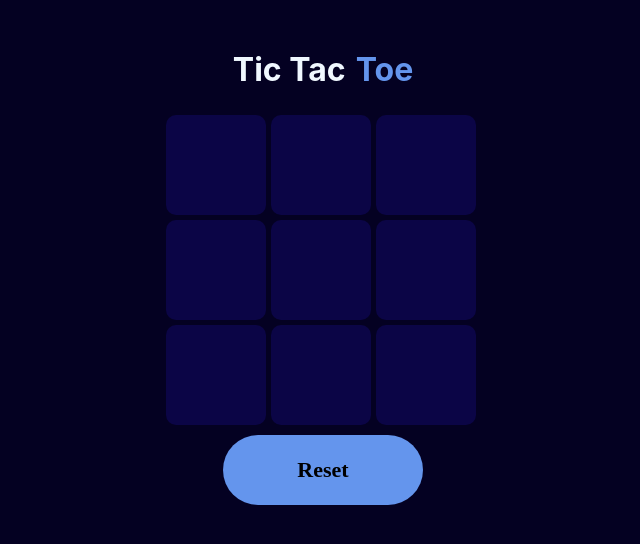
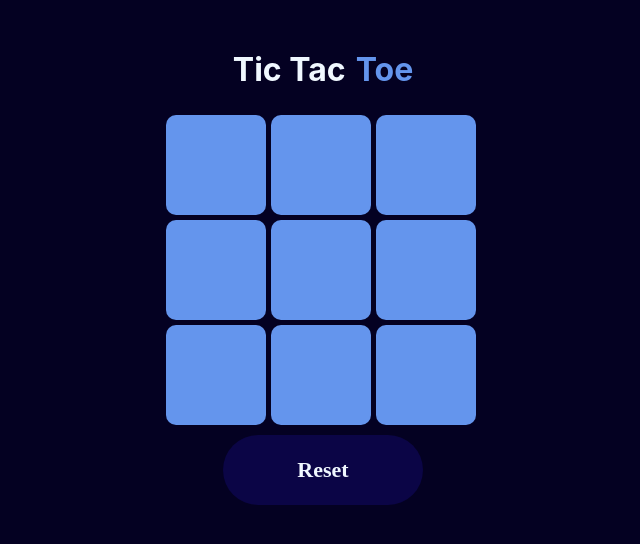
Before and after one commit to ShooterCrow/tictactoe, a React (Create React App) app: page / in a window 1280 px wide. Shown: the top 544 px of the page, without its empty margins (317-957 px from the left). Built offline with nearby package versions, Linux system fonts and the light colour scheme.

Commit message:
Added Click Event for "X" and "O" Buttons

```diff
--- a/src/Components/TicTacToe/TicTacToe.css
+++ b/src/Components/TicTacToe/TicTacToe.css
@@ -20,13 +20,14 @@
     border: none;
     outline: none;
     cursor: pointer;
-    background: cornflowerblue;
+    background: rgba(13, 7, 80, 0.795);
     border-radius: 50px;
     font-size: 22px;
     margin-top: 25px;
     margin-bottom: 50px;
     font-weight: bold;
     font-family: poppins;
+    color: aliceblue;
 }
 
 .board {
@@ -42,8 +43,14 @@
     /* display: flex; */
     width: 100px;
     height: 100px;
-    background: rgba(13, 7, 80, 0.795);
     border-radius: 10px;
     margin: 5px 5px 0px 0px;
     cursor: pointer;
+    background: cornflowerblue;
+    display: flex;
+    justify-content: center;align-items: center;
 }
+
+img {
+    width: 90px;
+}
--- a/src/Components/TicTacToe/TicTacToe.jsx
+++ b/src/Components/TicTacToe/TicTacToe.jsx
@@ -1,27 +1,48 @@
-import React from 'react'
+import React, { useState } from 'react'
 import './TicTacToe.css'
 import circle from '../Assets/O-icon.png'
 import cross from'../Assets/X-icon.png'
 
+
 const TicTacToe = () => {
+
+  let [count, setCount] = useState(0);
+  let [lock, setLock] = useState(false);
+  let [data, setData] = useState(["","","","","","","","",""]);
+
+  function tojjle (e,num) {
+    if (lock) {
+      return 0
+    }
+    if (count%2===0) {
+      e.target.innerHTML = `<img src='${cross}'>`
+      data[num] = 'x';
+    } else {
+      e.target.innerHTML = `<img src='${circle}'>`
+      data[num] = 'o';
+    }
+    setCount(count+1);
+    console.log(e.target, data, num)
+
+  }
   return (
     <div className='container'>
       <h1 className="title">Tic Tac <span> Toe</span></h1>
       <div className="board">
         <div className="row1">
-          <div className="boxes"></div>
-          <div className="boxes"></div>
-          <div className="boxes"></div>
+          <div onClick={(e) => {tojjle(e,0)}} className="boxes"></div>
+          <div onClick={(e) => {tojjle(e,1)}} className="boxes"></div>
+          <div onClick={(e) => {tojjle(e,2)}} className="boxes"></div>
         </div>
         <div className="row2">
-          <div className="boxes"></div>
-          <div className="boxes"></div>
-          <div className="boxes"></div>
+          <div onClick={(e) => {tojjle(e,3)}} className="boxes"></div>
+          <div onClick={(e) => {tojjle(e,4)}} className="boxes"></div>
+          <div onClick={(e) => {tojjle(e,5)}} className="boxes"></div>
         </div>
         <div className="row3">
-          <div className="boxes"></div>
-          <div className="boxes"></div>
-          <div className="boxes"></div>
+          <div onClick={(e) => {tojjle(e,6)}} className="boxes"></div>
+          <div onClick={(e) => {tojjle(e,7)}} className="boxes"></div>
+          <div onClick={(e) => {tojjle(e,8)}} className="boxes"></div>
         </div>
 
       </div>
```
